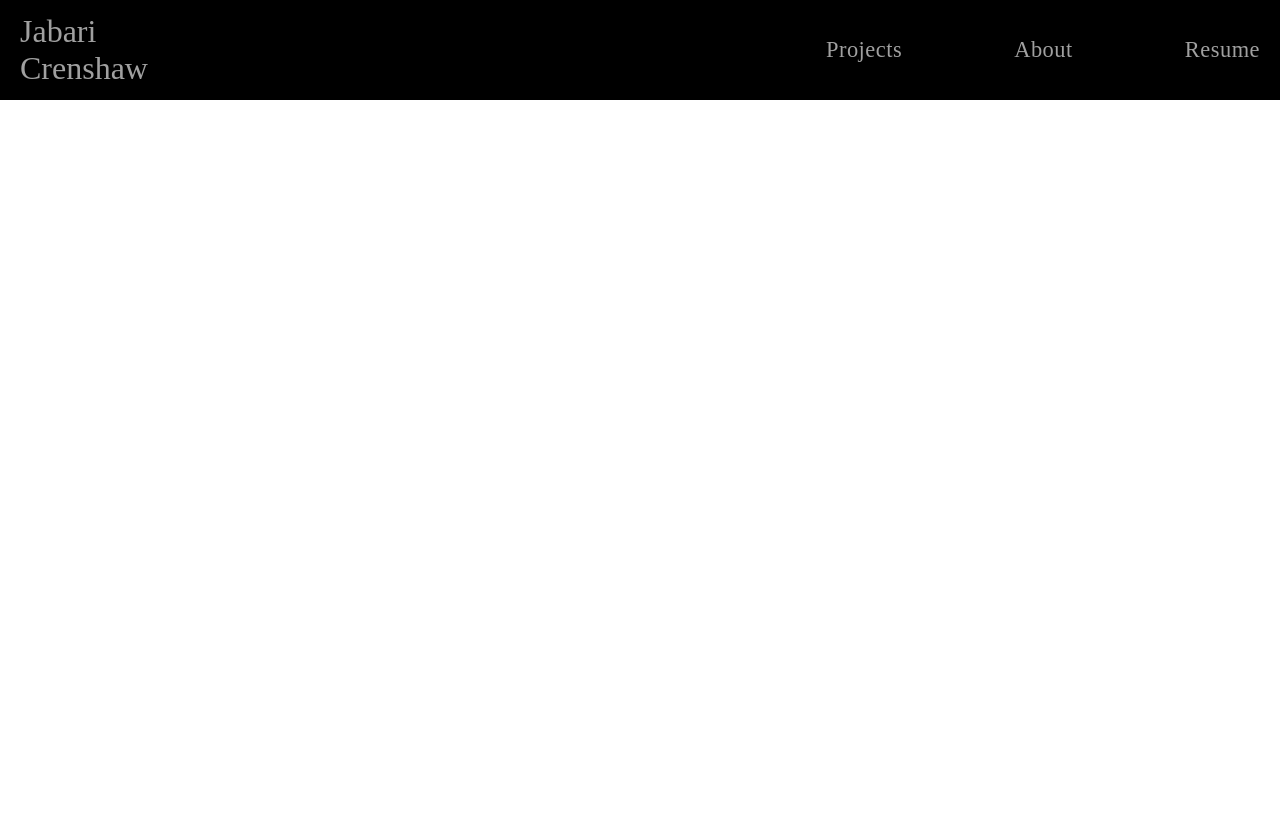
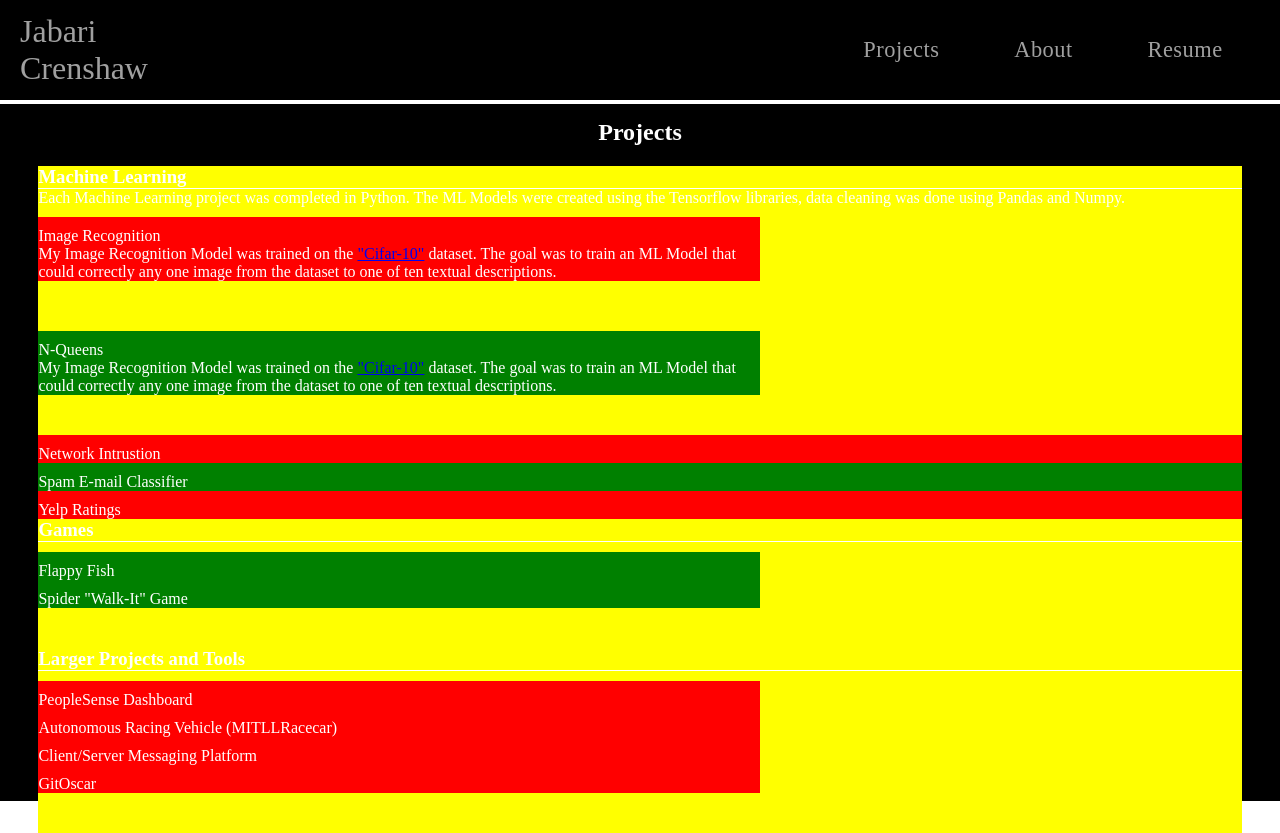
Before and after one commit to jabaricrenshaw/Personal_Website, a Nuxt app: page /projects in a window 1280 px wide. Before the commit the page ends 800 px from the top, so only its background shows below. Built offline with nearby package versions, Linux system fonts and the light colour scheme.

Commit message:
Add pj desc.

```diff
--- a/components/FileViewer.vue
+++ b/components/FileViewer.vue
@@ -5,8 +5,6 @@
 </template>
 
 <script lang="ts" setup>
-
-
 
 </script>
 
--- a/components/TopHeader.vue
+++ b/components/TopHeader.vue
@@ -2,9 +2,7 @@
     <main>
         <div class="leftContent">
             <div class="d1">
-                <nuxt-link id="name" to="/">
-                    <p>Jabari<br>Crenshaw</p>
-                </nuxt-link>
+                <nuxt-link id="name" to="/">Jabari<br>Crenshaw</nuxt-link>
             </div>
         </div>
         <div class="centerContent">
@@ -37,7 +35,7 @@ main{
     padding-top: 10px;
 }
 .leftContent {
-    width: 20%;
+    width: 16%;
     height: 100%;
     display: flex;
     justify-content: flex-start;
@@ -51,11 +49,15 @@ main{
     font-size: 2rem;
     color: #a0a0a0;
     text-decoration: none;
-    filter: drop-shadow(0 0 3px black);
+
     transition: 0.3s;
 }
 #name:hover{
     color: white;
+    filter: drop-shadow(0 0 5px white);
+}
+.centerContent{
+    width: 49%;
 }
 .rightContent {
     width: 35%;
@@ -67,7 +69,7 @@ main{
     width: 100%;
     display: flex;
     flex-direction: row;
-    justify-content: space-between;
+    justify-content: space-around;
 }
 .link{
     color:#a0a0a0;
@@ -96,7 +98,4 @@ main{
     width: 100%;
 
 }
-.centerContent{
-    width: 45%;
-}
 </style>
--- a/pages/projects/index.vue
+++ b/pages/projects/index.vue
@@ -2,7 +2,71 @@
   <main>
     <Header />
     <div class="content">
-      <h2>Projects</h2>
+      <h2 id="pageheader">Projects</h2>
+
+      <div class="projects">
+        <h3 class="project-header">Machine Learning</h3>
+        <p>
+          Each Machine Learning project was completed in Python. The ML Models
+          were created using the Tensorflow libraries, data cleaning was done
+          using Pandas and Numpy.
+        </p>
+
+        <div class="project-section project-section-left">
+          <p class="project-section-header">Image Recognition</p>
+          <p>
+            My Image Recognition Model was trained on the <a href="https://www.cs.toronto.edu/~kriz/cifar.html" target="_blank">"Cifar-10"</a>
+            dataset. The goal was to train an ML Model that could correctly any one image
+            from the dataset to one of ten textual descriptions.
+
+          </p>
+        </div>
+
+        <div class="project-section project-section-right">
+          <p class="project-section-header">N-Queens</p>
+          <p>
+            My Image Recognition Model was trained on the <a href="https://www.cs.toronto.edu/~kriz/cifar.html" target="_blank">"Cifar-10"</a>
+            dataset. The goal was to train an ML Model that could correctly any one image
+            from the dataset to one of ten textual descriptions.
+
+          </p>
+        </div>
+
+        <div class="project-section-left">
+          <p class="project-section-header">Network Intrustion</p>
+        </div>
+
+        <div class="project-section-right">
+          <p class="project-section-header">Spam E-mail Classifier</p>
+        </div>
+
+        <div class="project-section-left">
+          <p class="project-section-header">Yelp Ratings</p>
+        </div>
+
+
+
+        <h3 class="project-header">Games</h3>
+        <div class="project-section project-section-right">
+          <p class="project-section-header">Flappy Fish</p>
+
+          <p class="project-section-header">Spider "Walk-It" Game</p>
+
+        </div>
+
+        <h3 class="project-header">Larger Projects and Tools</h3>
+        <div class="project-section project-section-left">
+          <p class="project-section-header">PeopleSense Dashboard</p>
+
+          <p class="project-section-header">Autonomous Racing Vehicle (MITLLRacecar)</p>
+
+          <p class="project-section-header">Client/Server Messaging Platform</p>
+
+          <p class="project-section-header">GitOscar</p>
+
+        </div>
+      </div>
+
     </div>
   </main>
 </template>
@@ -13,13 +77,42 @@ import Header from '~/components/TopHeader.vue';
 </script>
 
 <style lang="css" scoped>
-h2 {
+.content {
+  height: calc(100vh - (80px + 15px + 3px + 20px));
+  background-color: black;
+  width: 100%;
+  padding-top: 15px;
   color: white;
 }
-.content {
-  width: 100%;
+#pageheader {
+  text-align: center;
+  color: white;
+}
+.projects{
+  margin: 20px 3% 0 3%;
+  background-color: yellow;
   display: flex;
-  flex-direction: row;
-  justify-content: center;
+  flex-direction: column;
+}
+.project-header{
+  border-bottom: 1px solid white;
+}
+.project-section{
+  margin: 10px 0 40px 0;
+  width: 60%;
+  display: flex;
+  flex-direction: column;
+}
+.project-section-left{
+  text-align: left;
+  background-color: red;
+  display: flex;
+}
+.project-section-right{
+  background-color: green;
+  justify-content: flex-end;
+}
+.project-section-header{
+  margin: 10px 0 0 0;
 }
 </style>
--- a/pages/resume/index.vue
+++ b/pages/resume/index.vue
@@ -2,29 +2,32 @@
   <main>
     <Header />
     <div class="content">
-      <h2>Resume</h2>
+      <h2 id="pageheader">Resume</h2>
+      <FileViewer />
     </div>
-    <FileViewer />
+
   </main>
 </template>
 
 <script lang="ts" setup>
 import Header from '~/components/TopHeader.vue';
 import FileViewer from '~/components/FileViewer.vue';
-
+//<FileViewer />
 </script>
 
 <style lang="css" scoped>
-main{
-  width: 100%;
-}
 h2 {
   color: white;
 }
 .content {
   width: 100%;
-  display: flex;
-  flex-direction: row;
-  justify-content: center;
+  text-align: center;
+
+  height: calc(100vh - (80px + 15px + 3px + 20px));
+  padding-top: 15px;
+  background-color: black;
+}
+#pageheader{
+  padding-bottom: 20px;
 }
 </style>
```
